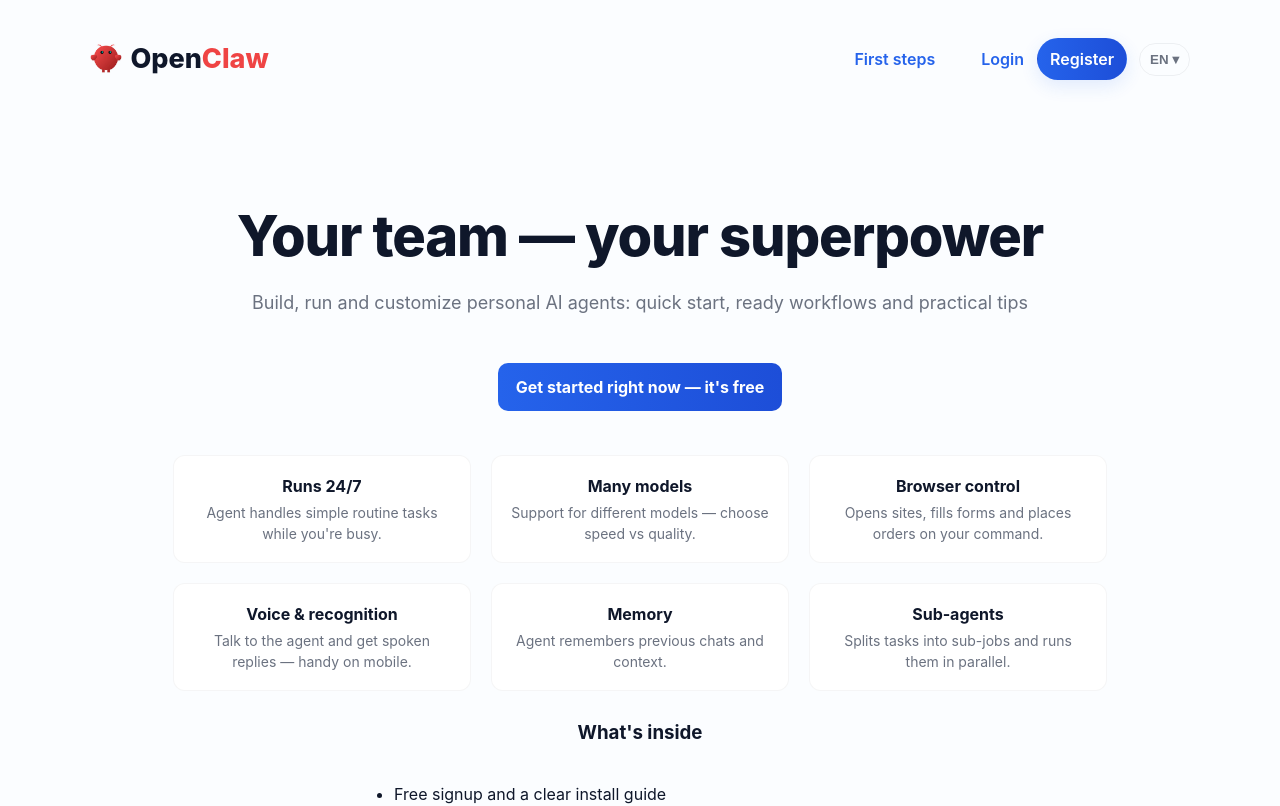
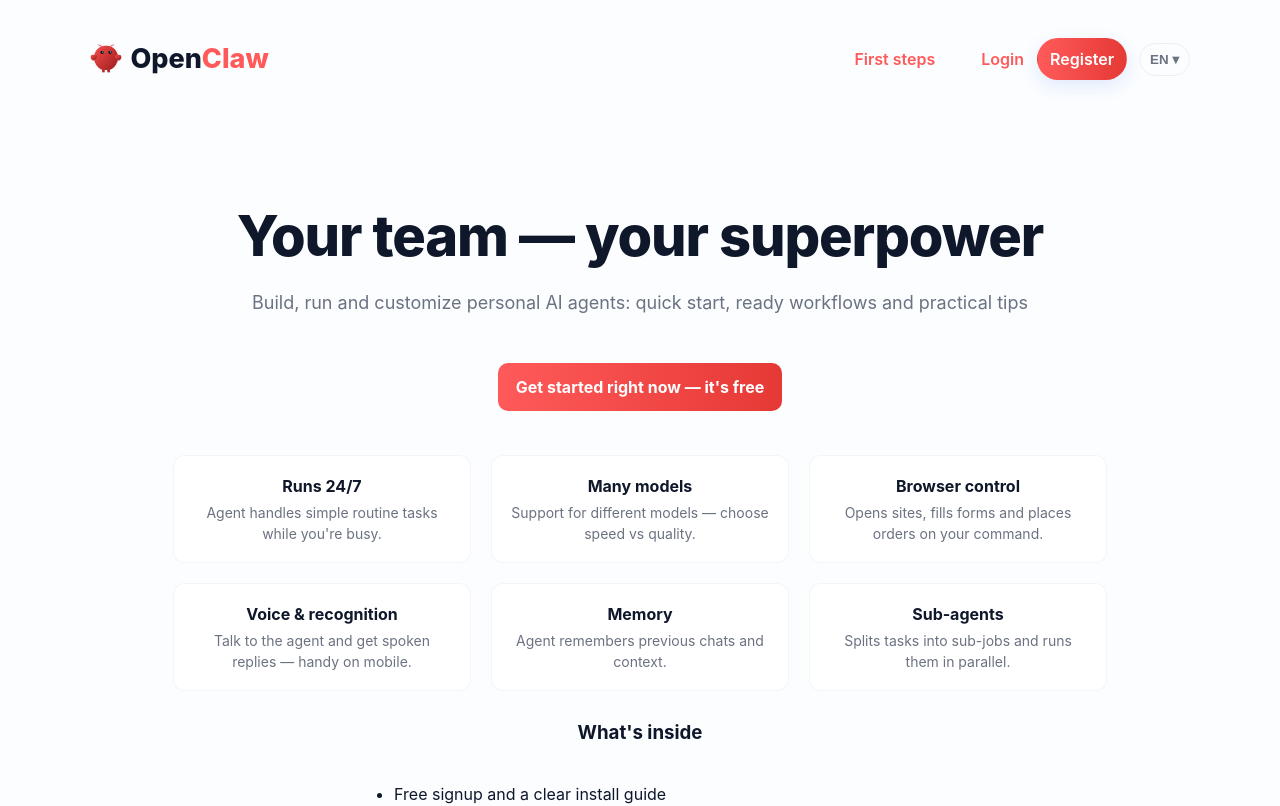
Before and after one commit to novaaurelis/nova-ai-agents-site-backup, a Next.js app: page /en in a window 1280 px wide. Shown: the top 806 px of the page. Built offline with nearby package versions, Linux system fonts and the light colour scheme.

Commit message:
theme: switch accent color to red and align buttons/logo

```diff
--- a/styles/globals.css
+++ b/styles/globals.css
@@ -1,7 +1,7 @@
 /* Modern minimal global styles */
 :root{
-  --accent:#2563eb;
-  --accent-2:#1d4ed8;
+  --accent:#ff5a5a; /* primary red */
+  --accent-2:#e53935; /* darker red */
   --bg:#fbfdff;
   --surface:#ffffff;
   --muted:#6b7280;
@@ -25,7 +25,7 @@ body{
 .logo{font-weight:800;font-size:27px;margin:0;color:var(--text);text-decoration:none;display:flex;align-items:center;gap:8px}
 .logo span{display:inline-block}
 .site-logo{height:1.2em;width:auto;display:block;mix-blend-mode:multiply}
-.logo-accent{color:#ef4444;margin-left:0}.nav-right{display:flex;align-items:center;gap:12px}
+.logo-accent{color:var(--accent);margin-left:0}.nav-right{display:flex;align-items:center;gap:12px}
 
 /* Auth buttons */
 .nav-button{display:inline-flex;align-items:center;gap:8px;padding:8px 12px;border-radius:999px;border:1px solid transparent;text-decoration:none;font-weight:600;color:var(--accent);background:transparent}
```
